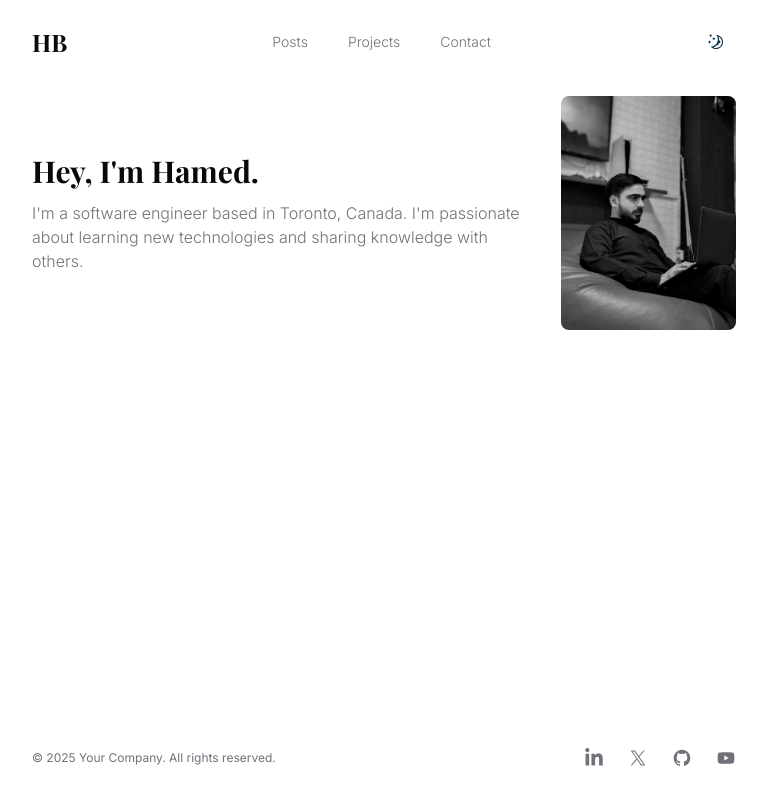
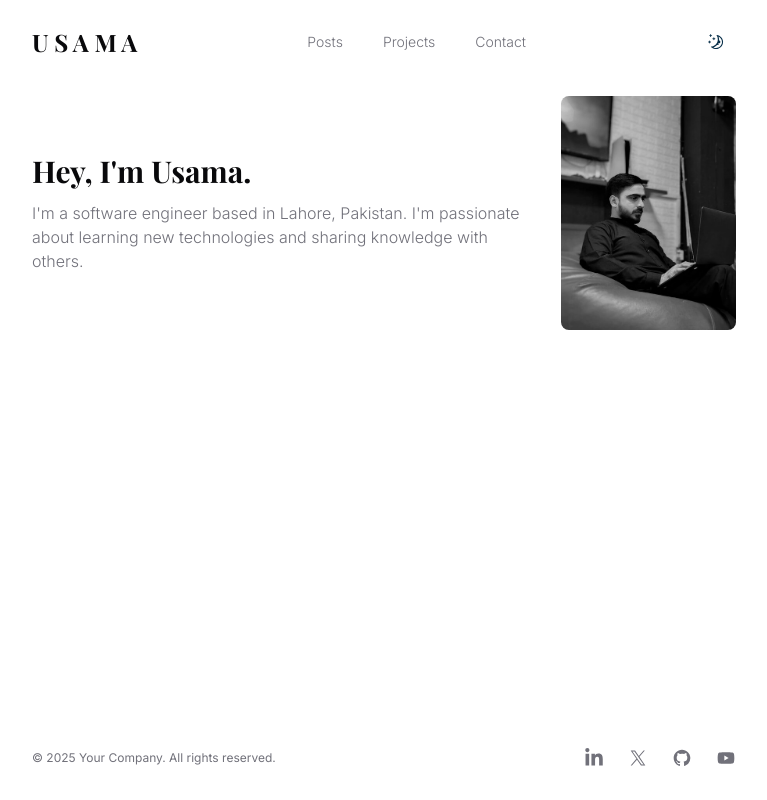
Before and after one commit to UsamaBinQamar/portfolio-nextjs, a Next.js app: page / in a window 1280 px wide. Shown: the whole page, without its empty margins (256-1023 px from the left). Built offline with nearby package versions, Linux system fonts and the light colour scheme; a web font is replaced by a local one.

Commit message:
add personal content

```diff
--- a/components/header.tsx
+++ b/components/header.tsx
@@ -7,7 +7,7 @@ export default function Header() {
       <nav className='container flex max-w-3xl items-center justify-between'>
         <div>
           <Link href='/' className='font-serif text-2xl font-bold'>
-            HB
+            U S A M A
           </Link>
         </div>
 
--- a/components/intro.tsx
+++ b/components/intro.tsx
@@ -5,9 +5,9 @@ export default function Intro() {
   return (
     <section className='flex flex-col-reverse items-start gap-x-10 gap-y-4 pb-24 md:flex-row md:items-center'>
       <div className='mt-2 flex-1 md:mt-0'>
-        <h1 className='title no-underline'>Hey, I&#39;m Hamed.</h1>
+        <h1 className='title no-underline'>Hey, I&#39;m Usama.</h1>
         <p className='mt-3 font-light text-muted-foreground'>
-          I&#39;m a software engineer based in Toronto, Canada. I&#39;m
+          I&#39;m a software engineer based in Lahore, Pakistan. I&#39;m
           passionate about learning new technologies and sharing knowledge with
           others.
         </p>
@@ -16,7 +16,7 @@ export default function Intro() {
         <Image
           className='flex-1 rounded-lg grayscale'
           src={authorImage}
-          alt='Hamed Bahram'
+          alt='Hafiz Syed Usama Bin Qamar'
           width={175}
           height={175}
           priority
```
